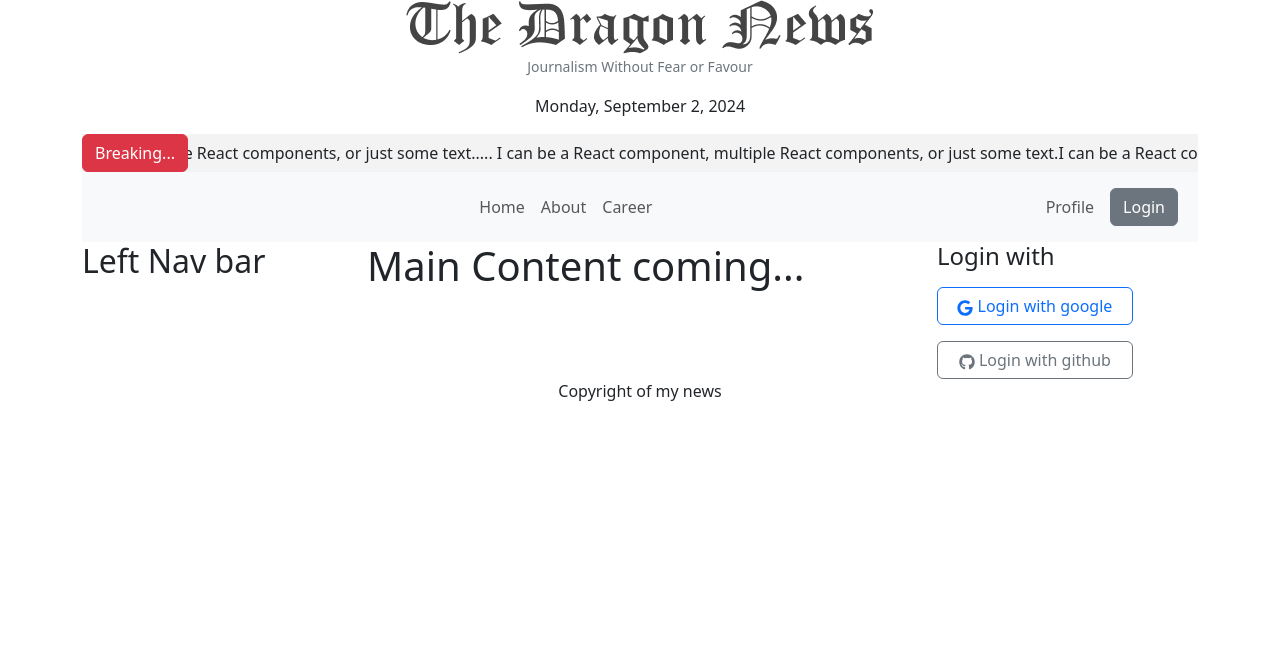
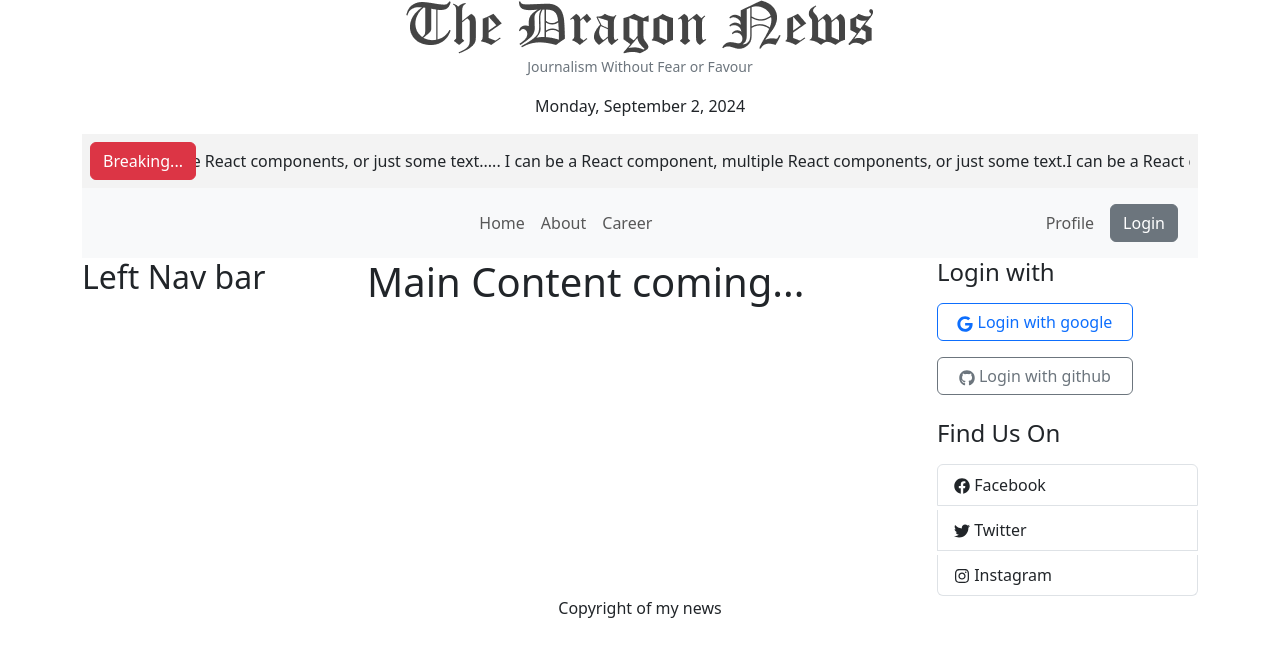
Before and after one commit to mrfhmd7/dragon-news, a React (Vite) app: page / in a window 1280 px wide. Shown: the top 656 px of the page. Built offline with nearby package versions, Linux system fonts and the light colour scheme.

Commit message:
find us on

```diff
--- a/src/pages/Shared/Header/Header.jsx
+++ b/src/pages/Shared/Header/Header.jsx
@@ -12,7 +12,7 @@ const Header = () => {
                     <p><small className='text-secondary'>Journalism Without Fear or Favour</small></p>
                     <p>{moment().format('dddd, MMMM D, YYYY')}</p>
                </div>
-               <div className='d-flex' style={{ backgroundColor: '#F3F3F3' }}>
+               <div className='d-flex p-2' style={{ backgroundColor: '#F3F3F3' }}>
                     <Button variant="danger">Breaking...</Button>
                     <Marquee>
                          I can be a React component, multiple React components, or just some text..... I can be a React component, multiple React components, or just some text.
--- a/src/pages/Shared/RightNav/RightNav.jsx
+++ b/src/pages/Shared/RightNav/RightNav.jsx
@@ -1,13 +1,21 @@
 import React from 'react';
-import { Button } from 'react-bootstrap';
-import { FaGithub, FaGoogle } from 'react-icons/fa';
+import { Button, ListGroup } from 'react-bootstrap';
+import { FaFacebook, FaGithub, FaGoogle, FaInstagram, FaTwitter } from 'react-icons/fa';
 
 const RightNav = () => {
      return (
           <div>
                <h4>Login with</h4>
-               <Button className='w-75 mt-2' variant="outline-primary"> <FaGoogle/> Login with google</Button>
-               <Button className='w-75 mt-3' variant="outline-secondary"> <FaGithub/> Login with github</Button>
+               <Button className='w-75 mt-2' variant="outline-primary"> <FaGoogle /> Login with google</Button>
+               <Button className='w-75 mt-3' variant="outline-secondary"> <FaGithub /> Login with github</Button>
+               <div className='mt-4'>
+                    <h4>Find Us On</h4>
+                    <ListGroup className='mt-3 gap-1'>
+                         <ListGroup.Item> <FaFacebook/> Facebook</ListGroup.Item>
+                         <ListGroup.Item> <FaTwitter/> Twitter</ListGroup.Item>
+                         <ListGroup.Item> <FaInstagram/> Instagram</ListGroup.Item>
+                    </ListGroup>
+               </div>
           </div>
      );
 };
```
